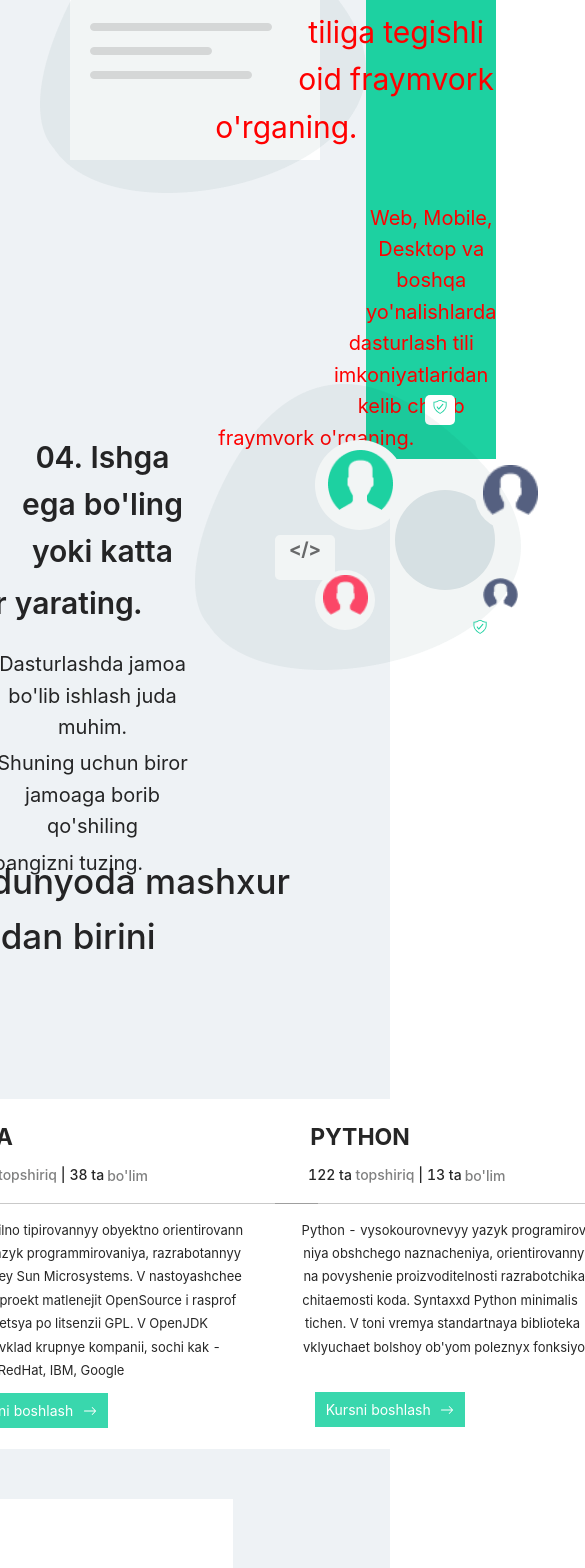
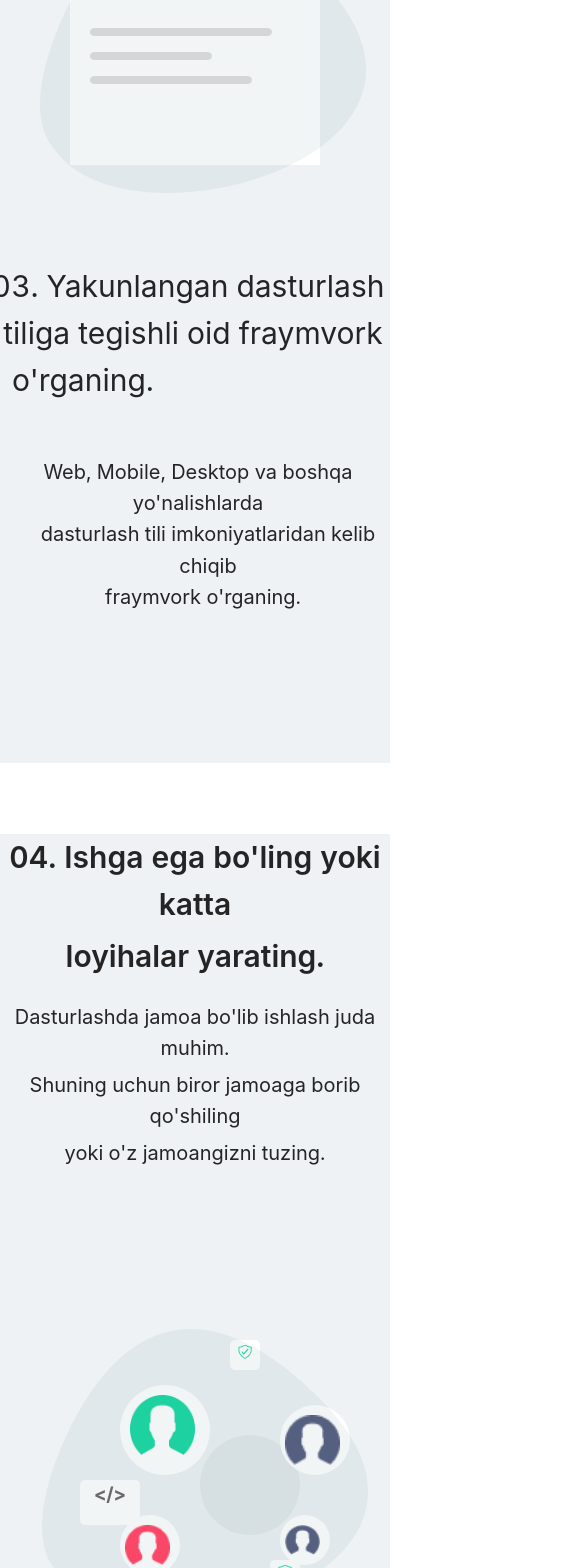
Before and after one commit to Dilnush09/CodeBox, a React (Create React App) app: page /home in a window 390 px wide. Shown: the part 3382-4950 px from the top of the page, 585 px wide, since content can reach past the window. Built offline with nearby package versions, Linux system fonts and the light colour scheme.

Commit message:
navbar
navbar

```diff
--- a/src/components/LandingPage/About project/About.js
+++ b/src/components/LandingPage/About project/About.js
@@ -202,7 +202,7 @@ export default function About() {
         </div>
         <div className={style.Text1}>
           <p>03. Yakunlangan dasturlash</p>
-          <p> tiliga tegishli oid fraymvork</p>
+          <p>tiliga tegishli oid fraymvork</p>
           <p>o'rganing.</p> <br/>
           <p>Web, Mobile, Desktop va boshqa yo'nalishlarda</p>
           <p>dasturlash tili imkoniyatlaridan kelib chiqib</p>
--- a/src/components/LandingPage/About project/About.module.css
+++ b/src/components/LandingPage/About project/About.module.css
@@ -1622,20 +1622,176 @@
     .Card01 {
         width: 100%;
         height: 500px;
-        /* background-color: #1DD1A1; */
-        margin-top: 600px;
+        background-color: #EEF2F5;
+        margin-top: 750px;
     }
     .Card01 img {
-        margin-top: -300px;
+        margin-top: -450px;
         margin-left: 40px;
     }
     .cardcontext {
         margin-left: 70px;
-        margin-top: -250px;
+        margin-top: -320px;
     }
     .Text1 {
+        width: 100%;
+        height: 500px;
+        background-color: #EEF2F5;
+        margin-top: 750px;
+    }
+    .Text1 {
+        margin-left: -300px;
+    }
+    .Text1 p:nth-child(5) {
+        margin-left: -30px;
+        width: 100%;
+    }
+    .Text1 p:nth-child(7) {
+        margin-left: -50px;
+    }
+
+
+    .Context4 {
+        width: 100%;
+        margin-top: 400px;
+    }
+    .Text2 {
+        width: 100%;
+        margin-left: 50px;
+    }
+    .Text2 p:nth-child(1) {
+        width: 100%;
+        margin-left: -50px;
+    }
+    .Text2 p:nth-child(2) {
+        width: 100%;
+        margin-left: -50px;
+    }
+    .Text2 p:nth-child(4) {
+        width: 100%;
+        margin-left: -50px;
+    }
+    .Text2 p:nth-child(5) {
+        width: 100%;
+        margin-left: -50px;
+    }
+    .Text2 p:nth-child(6) {
+        width: 100%;
+        margin-left: -50px;
+    }
+
+    .cardcontext1 {
+        width: 100%;
+        height: 500px;
+        margin-top: 800px;
+        margin-left: -450px;
+        background-color: #EEF2F5;
+    }
+    .cardcontext1 img {
+        margin-top: 50px;
+        margin-left: 20px;
+    }
+    .card01 img {
+        margin-top: 10px;
+        margin-left: -5px;
+    }
+    .card02 img  {
+        margin-top: 10px;
+        margin-left: -5px;
+    }
+    .card03 img  {
+        margin-top: 10px;
+        margin-left: -5px;
+    }
+    .card04 img  {
+        margin-top: 10px;
+        margin-left: -5px;
+    }
+
+
+    .Context5 {
+        margin-top: 440px;
+    }
+    .TextCont5 {
+        width: 100%;
+    }
+    .TextCont5 p:nth-child(1) {
+        width: 100%;
+        margin-left: 20px;
+    }
+    .TextCont5 p:nth-child(2) {
+        width: 100%;
+        margin-left: 20px;
+    }
+    .TextCont5 p:nth-child(3) {
+        width: 100%;
+        margin-left: 20px;
+    }
+    .CardCont5 {
+        width: 100%;
+        height: 500px;
+        margin-top: 50px;
+    }
+    .Cardcont51 {
+        width: 90%;
+        margin-top: -50px;
+        margin-left: -320px;
+    }
+    .Cardcont52 {
+        width: 90%;
+        margin-top: 750px;
+        margin-left: -660px;
+    }
+    .Cardcont53 {
+        /* margin-left: 10px; */
+        margin-top: 1500px;
         background-color: #1DD1A1;
-        margin-top: 50px;
-        color: red;
-    }
-}
+    }
+
+    .User {
+        margin-top: 600px;
+        background-color: #EEF2F5;
+    }
+
+
+    .Context7 {
+        margin-top: -100px;
+    }
+
+
+    /* .CardContext71 {
+        margin-left: -150px;
+    } */
+    .CardContext72 {
+        margin-top: 1100px;
+        margin-left: -800px;
+    }
+    .CardContext73 {
+        margin-top: 2300px;
+        /* margin-left: 700px; */
+        /* background-color: #1DD1A1; */
+    }
+
+
+    .Context8 {
+        margin-top: 450px;
+    }
+    .TextCont8 h1:nth-child(1) {
+        margin-left: -50px;
+    }
+    .TextCont8 h1:nth-child(2) {
+        margin-left: -50px;
+    }
+    .CarouselMenu {
+        width: 50%;
+        height: 500px;
+        /* background-color: #1DD1A1; */
+        margin-left: 300px;
+    }
+    .Card img {
+        margin-left: 80px;
+    }
+    .textover1 {
+        width: 100%;
+    }
+}
--- a/src/components/LandingPage/About project/Users/users.module.css
+++ b/src/components/LandingPage/About project/Users/users.module.css
@@ -223,3 +223,20 @@
         margin-left: 200px;
     }
 }
+@media (max-width: 390px) {
+    .Container {
+        height: 250vh;
+        background-color: #EEF2F5;
+    }
+    .TextUser {
+        width: 100%;
+    }
+    .UserStyle {
+        width: 100%;
+        margin-top: -900px;
+        margin-left: 10px;
+    }
+    /* .FirstCircle {
+        background-color: #1DD1A1;
+    } */
+}
--- a/src/components/LandingPage/Footer/Footer.module.css
+++ b/src/components/LandingPage/Footer/Footer.module.css
@@ -10,7 +10,7 @@
     display: flex;
     align-items: center;
     justify-content: space-around;
-    margin-top: 5000px;
+    margin-top: 9400px;
 }
 .Context img {
     width: 200px;
@@ -61,5 +61,32 @@
         width: 100%;
         height: 100vh;
         background-color: red;
+        margin-top: 1000;
     }
 }
+@media (max-width: 390px) {
+    .Container {
+        width: 100%;
+        height: 200px;
+    }
+    .Context img:nth-child(1) {
+        width: 150px;
+        margin-left: -220px;
+    }
+
+    .Context p:nth-child(2) {
+        margin-top: 100px;
+    }
+    .Main p:nth-child(1) {
+        margin-left: 440px;
+    }
+    .Main p:nth-child(2) {
+        margin-left: 20px;
+    }
+    .Main p:nth-child(3) {
+        margin-left: 10px;
+    }
+    /* .Main h4:nth-child(5) {
+        margin-left: -1000px;
+    } */
+}
--- a/src/components/util/navbarMain.js
+++ b/src/components/util/navbarMain.js
@@ -30,27 +30,27 @@ export const navbarMain = [
     private: true,
 
   },
-  // {
-  //   id: 4,
-  //   title: "SignIn",
-  //   path: "/signin",
-  //   Element: <Prices />,
-  //   search: "?",
-  //   hidden: true,
-  //   private: false,
-  //   param:true
-  // },
-  // {
-  //   id: 5,
-  //   title: "SignUp",
-  //   path: "/signup",
-  //   Element: <Prices />,
-  //   search: "?",
-  //   hidden: true,
-  //   private: false,
-  //   param:true
+  {
+    id: 4,
+    title: "SignIn",
+    path: "/signin",
+    Element: <Prices />,
+    search: "?",
+    hidden: true,
+    private: false,
+    param:true
+  },
+  {
+    id: 5,
+    title: "SignUp",
+    path: "/signup",
+    Element: <Prices />,
+    search: "?",
+    hidden: true,
+    private: false,
+    param:true
 
-  // },
+  },
   {
     id: 6,
     title: "Profile",
```
